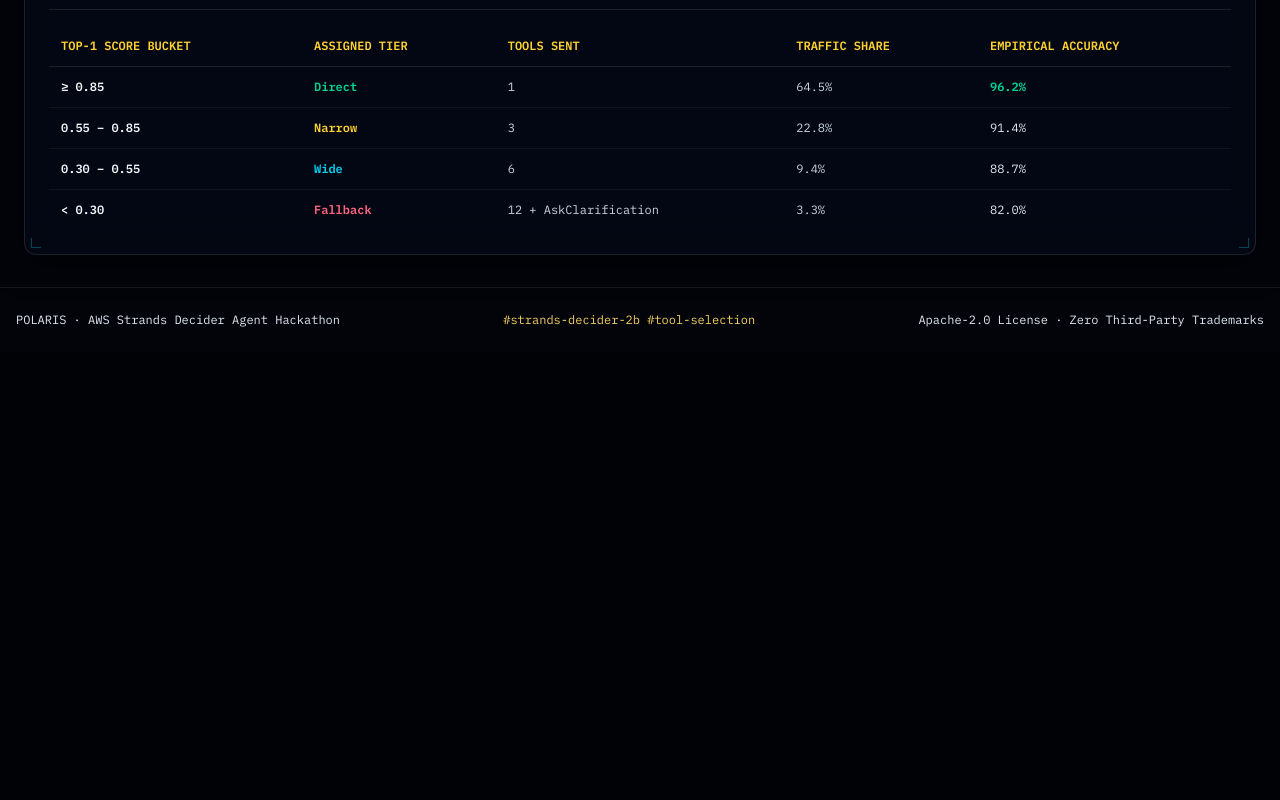
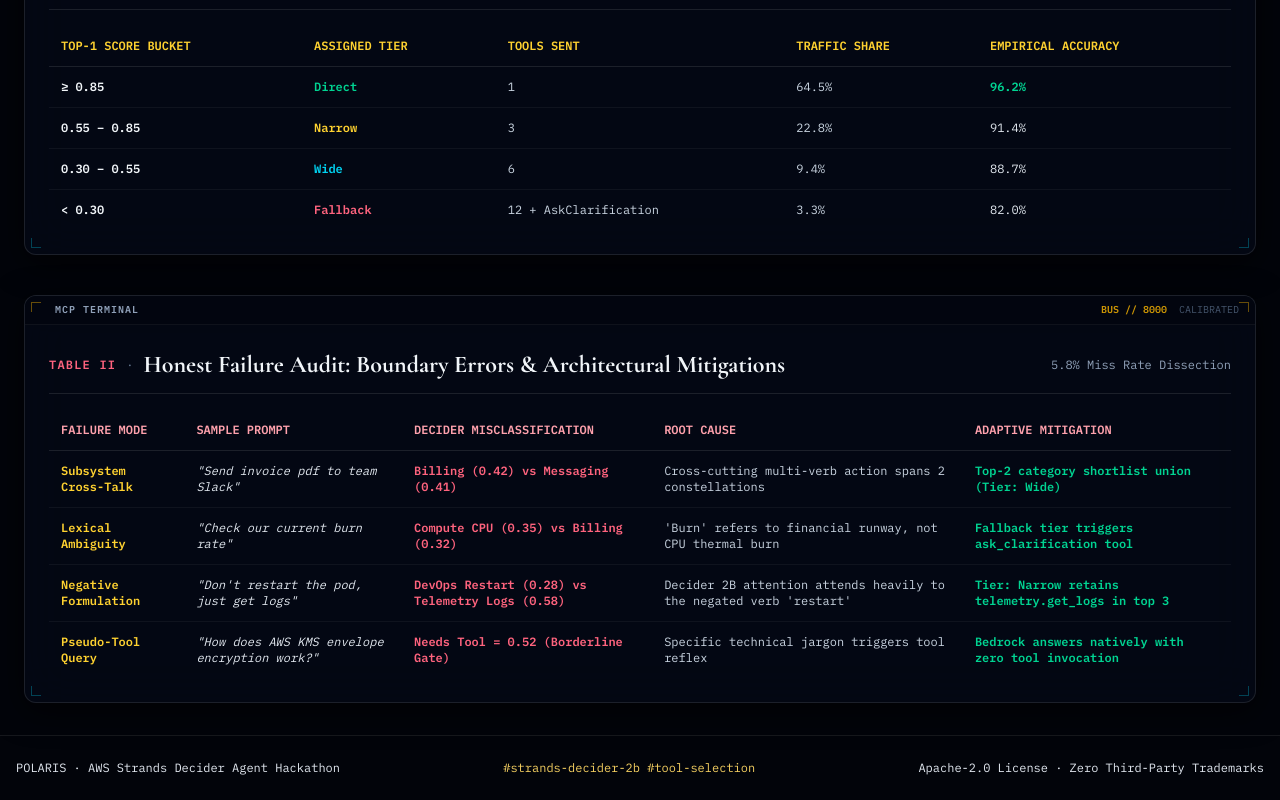
Before and after one commit to sagarkharbikar25/AEH, a React (Vite) app in the folder web/: page /almanac in a window 1280 px wide. Shown: the part 1079-1879 px from the top of the page. Before the commit the page ends 1431 px from the top, so only its background shows below. Built offline with nearby package versions, Linux system fonts and the light colour scheme.

Commit message:
feat(frontend): add Table II honest failure audit to almanac

```diff
--- a/web/src/pages/AlmanacPage.tsx
+++ b/web/src/pages/AlmanacPage.tsx
@@ -161,6 +161,68 @@ export const AlmanacPage: React.FC = () => {
         </div>
       </BorderBeamFrame>
 
+      {/* Failure Audit & Weak Case Analysis (Required by Plan) */}
+      <BorderBeamFrame activeBeam={false}>
+        <div className="flex items-center justify-between border-b border-white/10 pb-3 mb-4">
+          <div className="flex items-center gap-2.5">
+            <span className="font-mono text-xs tracking-widest text-rose-400 font-bold uppercase">
+              TABLE II
+            </span>
+            <span className="text-slate-500 font-mono text-xs">·</span>
+            <h2 className="font-display text-xl lg:text-2xl font-bold text-slate-100">
+              Honest Failure Audit: Boundary Errors & Architectural Mitigations
+            </h2>
+          </div>
+          <div className="text-xs font-mono text-slate-400">
+            5.8% Miss Rate Dissection
+          </div>
+        </div>
+
+        <div className="overflow-x-auto">
+          <table className="w-full text-left text-xs font-mono">
+            <thead>
+              <tr className="border-b border-white/10 text-rose-300 uppercase">
+                <th className="py-3 px-3">Failure Mode</th>
+                <th className="py-3 px-3">Sample Prompt</th>
+                <th className="py-3 px-3">Decider Misclassification</th>
+                <th className="py-3 px-3">Root Cause</th>
+                <th className="py-3 px-3">Adaptive Mitigation</th>
+              </tr>
+            </thead>
+            <tbody className="divide-y divide-white/5 text-slate-300">
+              <tr>
+                <td className="py-3 px-3 text-amber-300 font-bold">Subsystem Cross-Talk</td>
+                <td className="py-3 px-3 text-slate-200 italic">"Send invoice pdf to team Slack"</td>
+                <td className="py-3 px-3 text-rose-400 font-bold">Billing (0.42) vs Messaging (0.41)</td>
+                <td className="py-3 px-3">Cross-cutting multi-verb action spans 2 constellations</td>
+                <td className="py-3 px-3 text-emerald-400 font-bold">Top-2 category shortlist union (Tier: Wide)</td>
+              </tr>
+              <tr>
+                <td className="py-3 px-3 text-amber-300 font-bold">Lexical Ambiguity</td>
+                <td className="py-3 px-3 text-slate-200 italic">"Check our current burn rate"</td>
+                <td className="py-3 px-3 text-rose-400 font-bold">Compute CPU (0.35) vs Billing (0.32)</td>
+                <td className="py-3 px-3">'Burn' refers to financial runway, not CPU thermal burn</td>
+                <td className="py-3 px-3 text-emerald-400 font-bold">Fallback tier triggers ask_clarification tool</td>
+              </tr>
+              <tr>
+                <td className="py-3 px-3 text-amber-300 font-bold">Negative Formulation</td>
+                <td className="py-3 px-3 text-slate-200 italic">"Don't restart the pod, just get logs"</td>
+                <td className="py-3 px-3 text-rose-400 font-bold">DevOps Restart (0.28) vs Telemetry Logs (0.58)</td>
+                <td className="py-3 px-3">Decider 2B attention attends heavily to the negated verb 'restart'</td>
+                <td className="py-3 px-3 text-emerald-400 font-bold">Tier: Narrow retains telemetry.get_logs in top 3</td>
+              </tr>
+              <tr>
+                <td className="py-3 px-3 text-amber-300 font-bold">Pseudo-Tool Query</td>
+                <td className="py-3 px-3 text-slate-200 italic">"How does AWS KMS envelope encryption work?"</td>
+                <td className="py-3 px-3 text-rose-400 font-bold">Needs Tool = 0.52 (Borderline Gate)</td>
+                <td className="py-3 px-3">Specific technical jargon triggers tool reflex</td>
+                <td className="py-3 px-3 text-emerald-400 font-bold">Bedrock answers natively with zero tool invocation</td>
+              </tr>
+            </tbody>
+          </table>
+        </div>
+      </BorderBeamFrame>
+
     </div>
   );
 };
```
